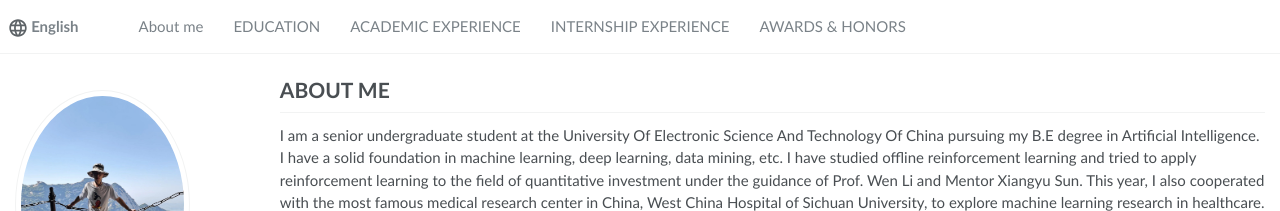
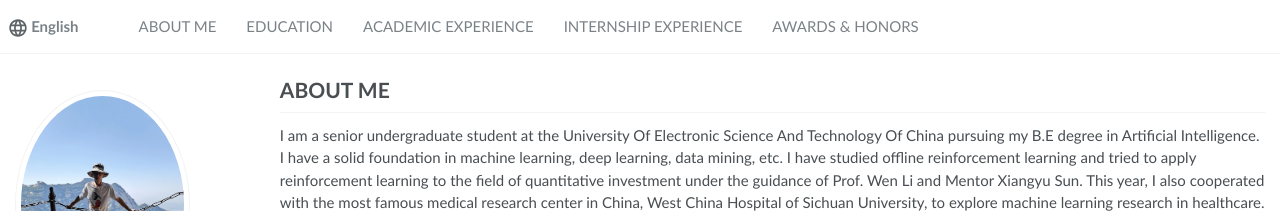
Before and after one commit to achlin9/achlin9.github.io, a Jekyll site: the page built from _pages/about.md, in a window 1280 px wide. Shown: the top 211 px of the page. Built offline with Jekyll 4.4.1, drawn with Linux system fonts in a browser that asks for light colours.

```diff
--- a/_data/navigation.yml
+++ b/_data/navigation.yml
@@ -1,6 +1,6 @@
 # main links links
 main:
-  - title: "About me"
+  - title: "ABOUT ME"
     url: "/#about-me"
 
   - title: "EDUCATION"
```
